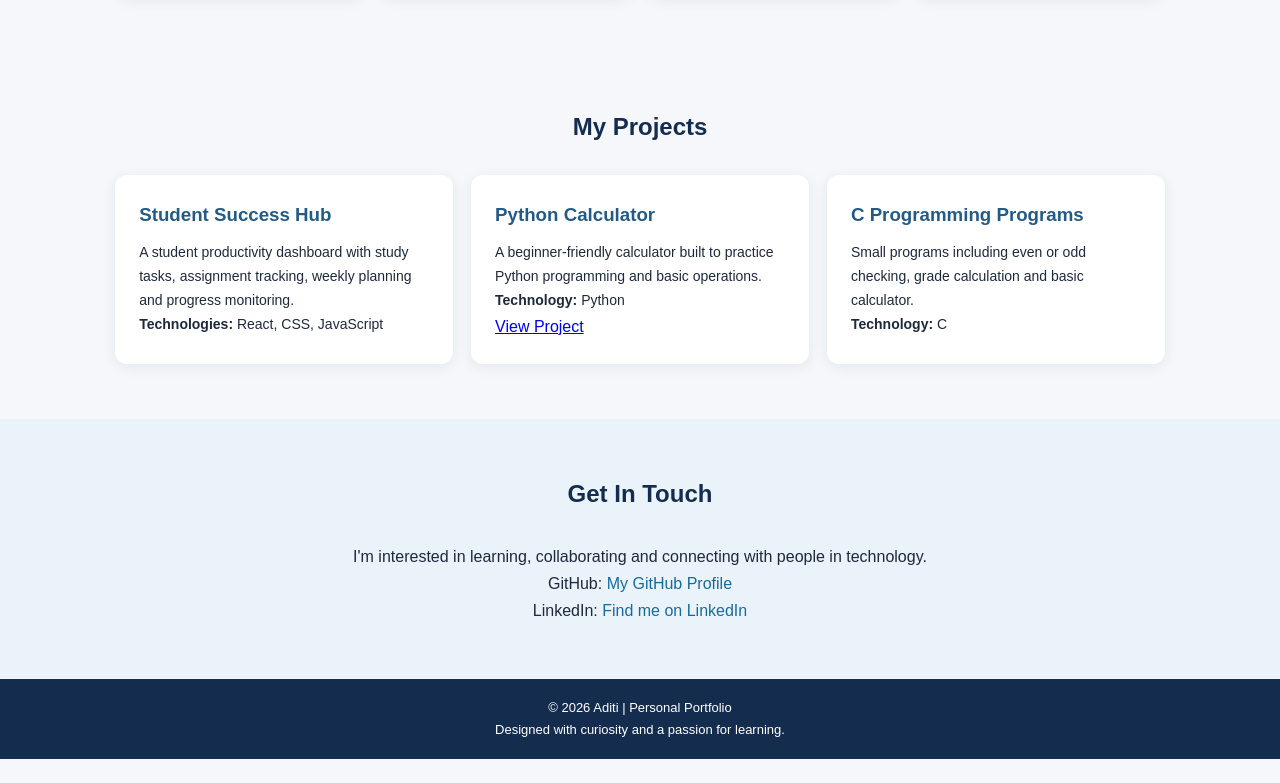
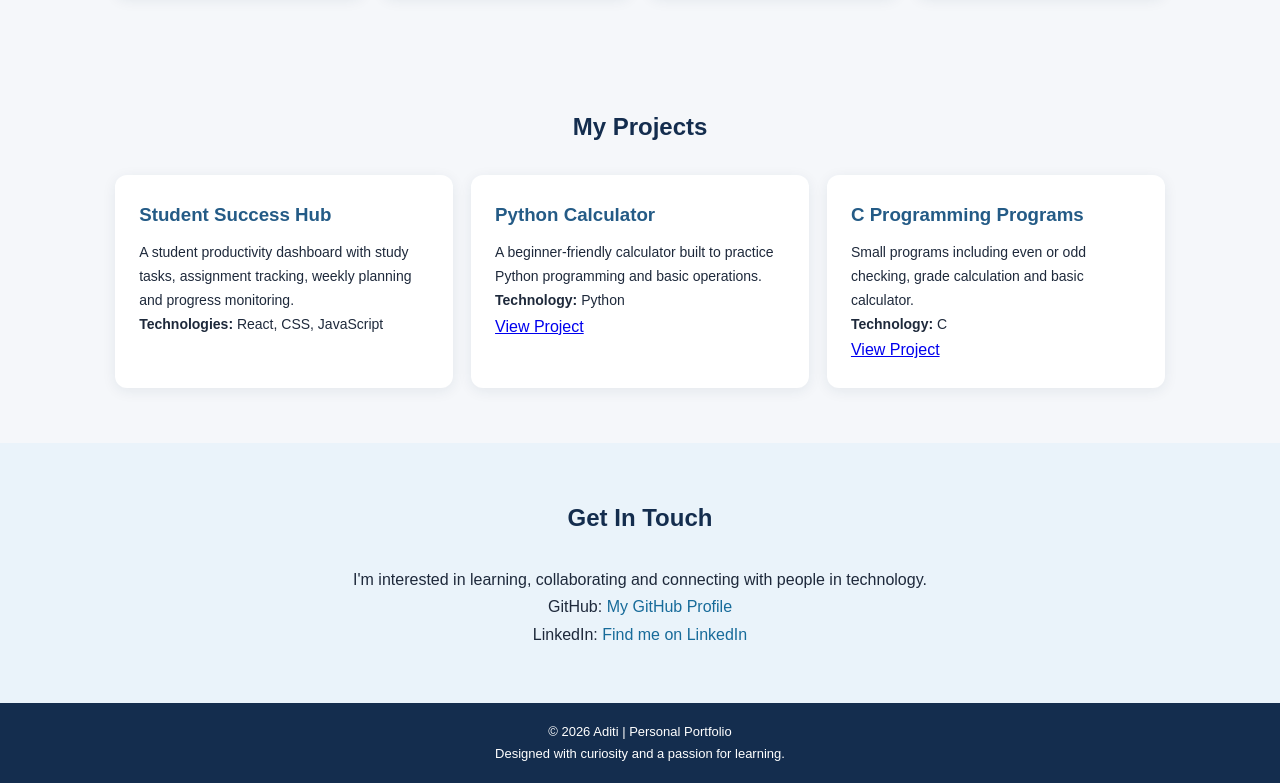
Before and after one commit to farkndkaraditi-ops/aditi-portfolio-, a plain HTML site: page index.html in a window 1280 px wide. Shown: the part 1590-2373 px from the top of the page. Before the commit the page ends 2349 px from the top, so only its background shows below. Drawn offline with Linux system fonts and the light colour scheme.

Commit message:
Add C programming project link

```diff
--- a/index.html
+++ b/index.html
@@ -223,6 +223,7 @@ footer {
       <h3>C Programming Programs</h3>
       <p>Small programs including even or odd checking, grade calculation and basic calculator.</p>
       <p><b>Technology:</b> C</p>
+      <a href="https://github.com/farkndkaraditi-ops/c-programming-programs" target="_blank" class="project-btn">View Project</a>
     </div>
   </div>
 </section>
```
